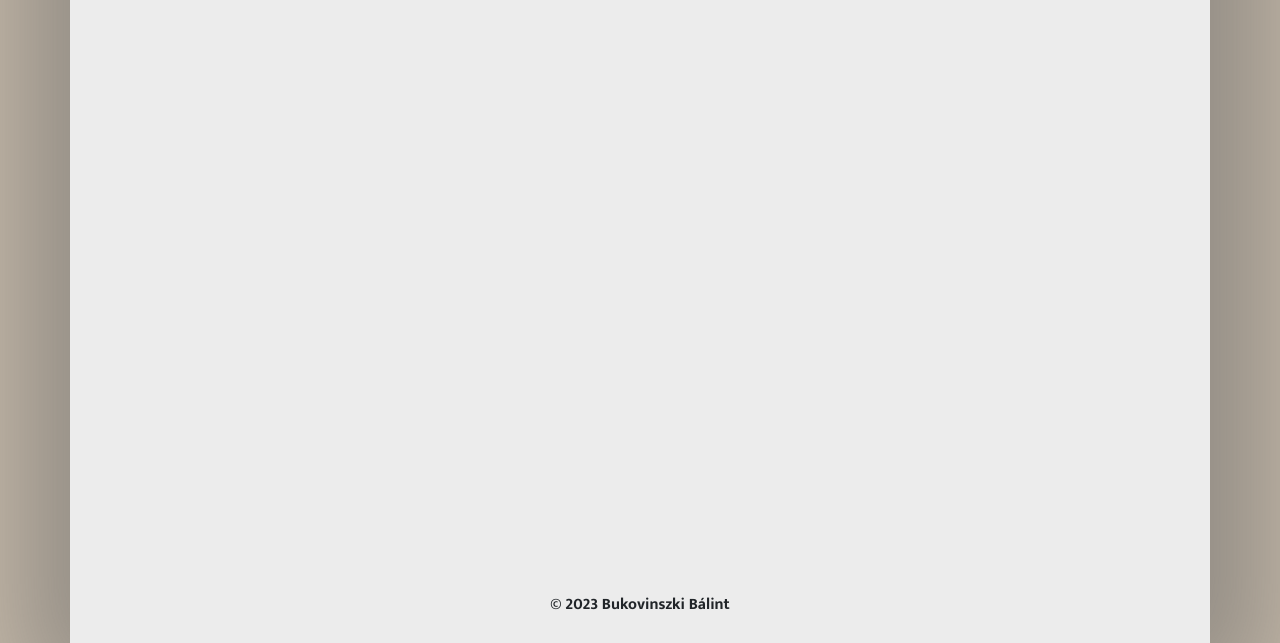
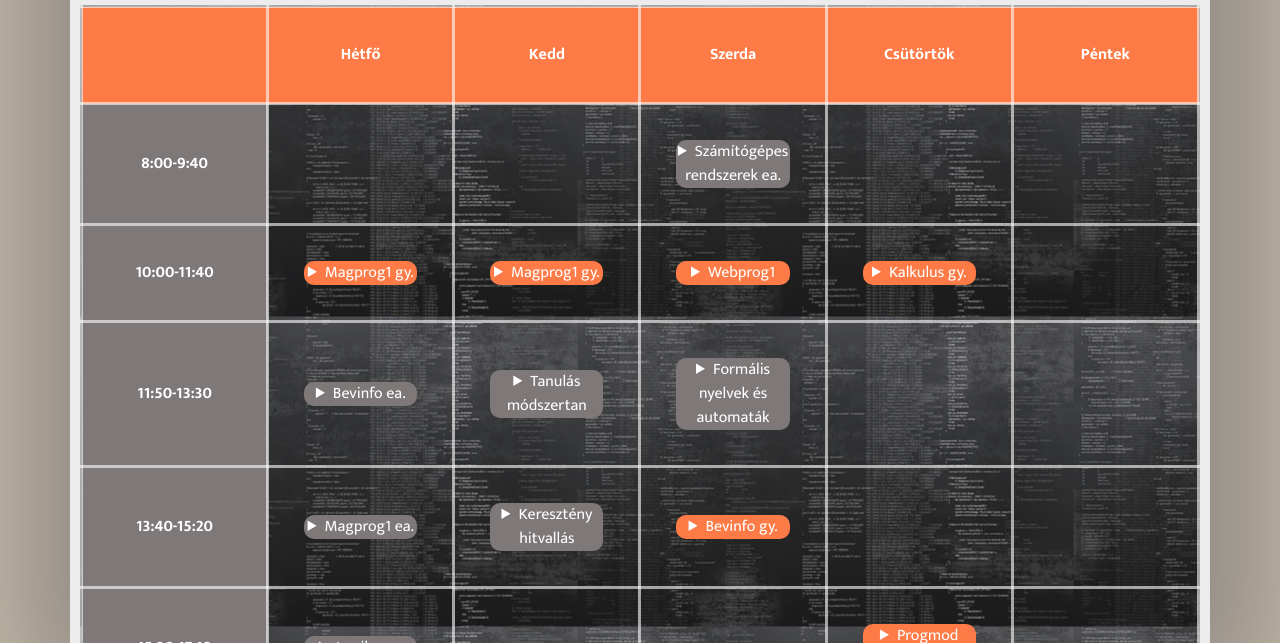
Before and after one commit to Fuleee20/Beadand-_4BAPT_git, a plain HTML site: page orarend.html in a window 1280 px wide. Shown: the part 157-800 px from the top of the page. Drawn offline with nearby package versions, Linux system fonts and the light colour scheme; a web font is replaced by a local one.

Commit message:
.modified 0929

```diff
--- a/css/style.css
+++ b/css/style.css
@@ -183,3 +183,51 @@ hr{
     padding-top: 20px;
 }
 /*M*/
+.timetable{
+    display: flex;
+    flex-flow: column wrap;
+    justify-content: center;
+    padding-bottom: 20px;
+    color: white;
+}
+.time-column{
+    flex:0 0 10%;
+    font-weight: bold;
+    background-color: rgb(126, 120, 120);
+}
+.schedule {
+    flex-grow: 1;
+    width: 100%;
+    background-image: linear-gradient(to bottom, rgba(255, 255, 255, 0.1), rgba(255, 255, 255, 0.1)), url(/img/schedule_wp.jpeg);
+}
+.schedule th,
+.schedule td {
+    padding: 35px;
+    max-width: 15px;
+    border: 3px solid rgba(255, 255, 255, 0.6);
+    text-align: center;
+}
+.schedule th {
+    background-color: #fe7b47;
+    transition: background 1s ease-in, color 0.6s ease;
+}
+
+.schedule th:hover {
+    background: linear-gradient(90deg, rgba(255,233,75,1) 0%, rgba(231,111,22,1) 99%);
+    color: white;
+}
+.summary_gy{
+    background-color:#fe7b47;
+    transition: all 1s ease-in;
+    border-radius: 10px;
+
+}
+summary{
+    background-color: rgb(126, 120, 120);
+    transition: all 1s ease-in;
+    border-radius: 10px;
+}
+summary:hover{
+    transform: scale(1.1);
+    background-color: rgba(118, 118, 118, .5);
+}
--- a/orarend.html
+++ b/orarend.html
@@ -50,8 +50,110 @@
                 </div>
               </nav>
         </header>
-        <main>
+        <main class="timetable_schedule">
           <h1 class="resume_cv">Órend 2023-2024/1</h1>
+          <div class="timetable">
+            <table class="schedule">
+              <thead>
+                <tr>
+                    <th class="time-column"></th>
+                    <th>Hétfő</th>
+                    <th>Kedd</th>
+                    <th>Szerda</th>
+                    <th>Csütörtök</th>
+                    <th>Péntek</th>
+                </tr>
+            </thead>
+            <tbody>
+              <tr>
+                  <td class="time-column">8:00-9:40</td>
+                  <td></td>
+                  <td></td>
+                  <td><details>
+                    <summary>Számítógépes rendszerek ea.</summary>
+                    <p>C. I. 124 <br> Kredit:2</p>
+                  </details></td>
+                  <td></td>
+                  <td></td>
+              </tr>
+              <tr>
+                  <td class="time-column">10:00-11:40</td>
+                  <td><details>
+                    <summary class="summary_gy">Magprog1 gy. </summary>
+                    <p> C. I. 104 <br>Kredit: 3</p>
+                  </details></td>
+                  <td><details>
+                    <summary class="summary_gy">Magprog1 gy.</summary>
+                    <p></p>
+                  </details></td>
+                  <td><details>
+                    <summary class="summary_gy">Webprog1</summary>
+                  </details></td>
+                  <td><details>
+                    <summary class="summary_gy">Kalkulus gy.</summary>
+                    <p></p>
+                  </details></td>
+                  <td></td>
+              </tr>
+              <tr>
+                <td class="time-column">11:50-13:30</td>
+                <td><details>
+                  <summary>Bevinfo ea.</summary>
+                  <p></p>
+                </details></td>
+                <td><details>
+                  <summary>Tanulás módszertan</summary>
+                  <p></p></td>
+                <td><details>
+                  <summary>Formális nyelvek és automaták</summary>
+                  <p></p></td>
+                <td></td>
+                <td></td>
+            </tr>
+            <tr>
+              <td class="time-column">13:40-15:20</td>
+              <td><details>
+                <summary>Magprog1 ea. </summary>
+                <p></p></td>
+              <td><details>
+                <summary>Keresztény hitvallás</summary>
+                <p></p></td>
+              <td><details>
+                <summary class="summary_gy">Bevinfo gy.</summary>
+                <p></p>
+              </details></td>
+              <td></td>
+              <td></td>
+          </tr>
+          <tr>
+            <td class="time-column">15:30-17:10</td>
+            <td><details>
+              <summary>Logika ea.</summary>
+              <p></p>
+            </details></td>
+            <td></td>
+            <td></td>
+            <td><details>
+              <summary class="summary_gy">Progmod alapjai gy.</summary>
+              <p></p>
+            </details></td>
+            <td></td>
+        </tr>
+        <tr>
+          <td class="time-column">17:20-19:00</td>
+          <td><details>
+            <summary>Egyházak, vallások</summary>
+            <p></p></td>
+          <td></td>
+          <td></td>
+          <td><details>
+            <summary>Kalkulus ea.</summary>
+            <p></p></td>
+          <td></td>
+      </tr>
+          </tbody>
+            </table>
+          </div>
       </main>
 
         <footer><p class="copyright">&copy; 2023 Bukovinszki Bálint</p></footer>
```
Also changed, not shown: img/._schedule_wp.jpeg (added), img/schedule_wp.jpeg (added).
